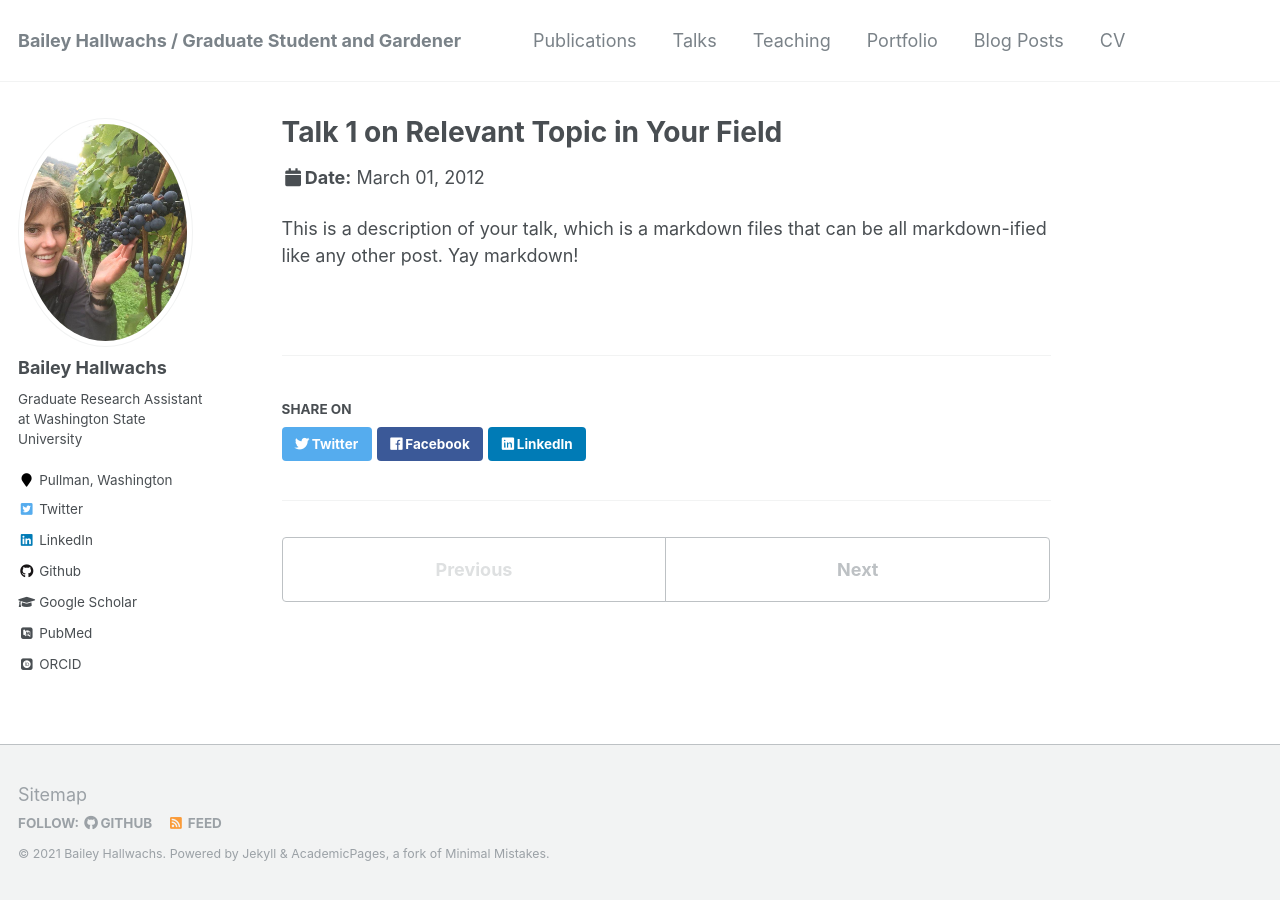
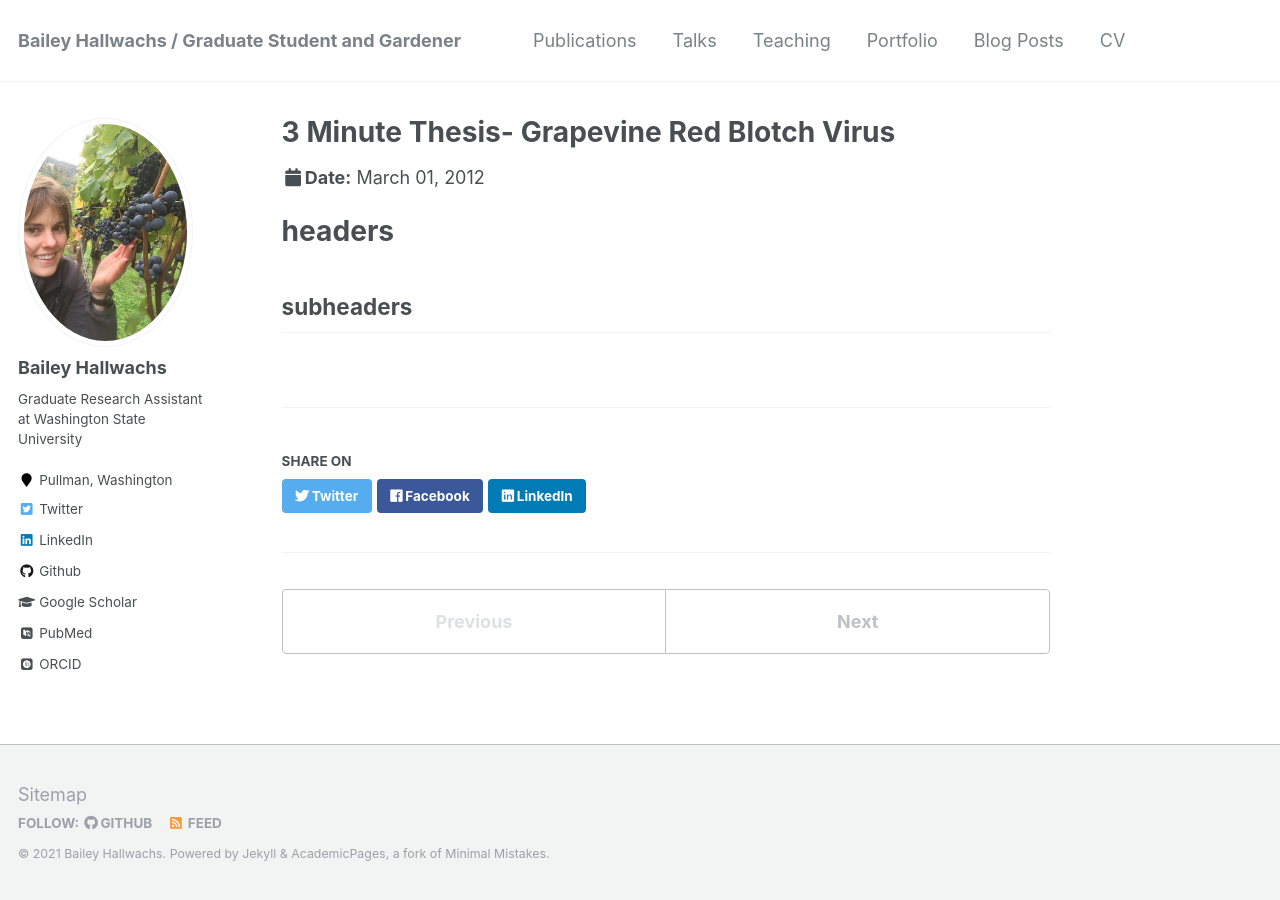
Before and after one commit to baileyhallwachs/baileyhallwachs.github.io, a Jekyll site: the page built from _talks/2012-03-01-talk-1.md, in a window 1280 px wide. Built offline with Jekyll 4.4.1, drawn with Linux system fonts in a browser that asks for light colours; some web fonts are replaced.

Commit message:
added a talk

```diff
--- a/_talks/2012-03-01-talk-1.md
+++ b/_talks/2012-03-01-talk-1.md
@@ -1,11 +1,12 @@
 ---
-title: "Talk 1 on Relevant Topic in Your Field"
+title: "3 Minute Thesis- Grapevine Red Blotch Virus"
 collection: talks
 type: "Talk"
 permalink: /talks/2012-03-01-talk-1
-venue: "UC San Francisco, Department of Testing"
+venue: "Zoom Submission"
 date: 2012-03-01
-location: "San Francisco, California"
+location: "Pullman, WA"
 ---
 
-This is a description of your talk, which is a markdown files that can be all markdown-ified like any other post. Yay markdown!
+# headers
+## subheaders
```
